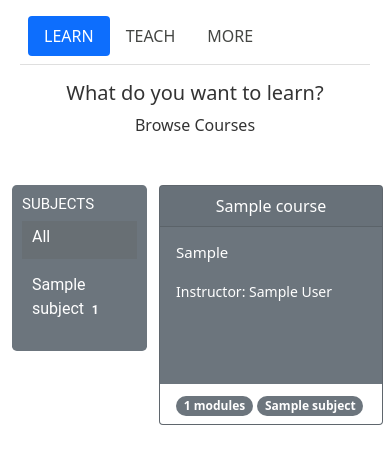
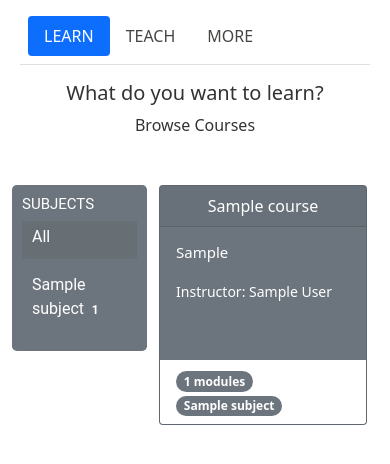
Before and after one commit to stevelab1/edusites, a Django app: page / in a window 390 px wide. Shown: the part 89-553 px from the top of the page. Run offline with Django 3.2, Linux system fonts and the light colour scheme; tables that the repository leaves empty hold one stand-in row (values such as "Sample post"); some libraries are stand-ins or nearby versions.

Commit message:
homepage responsive

```diff
--- a/courses/templates/courses/course/list.html
+++ b/courses/templates/courses/course/list.html
@@ -69,7 +69,7 @@
 </div>
   <br>
 
-  <div class="contents text-white bg-secondary rounded-3">
+  <div class="contents text-white bg-secondary mb-3 rounded-3">
     <h6>SUBJECTS</h6>
     <ul id="browse">
       <li {% if not subject %}class="selected"{% endif %}>
@@ -91,7 +91,7 @@
         {% with subject=course.subject %}
          <div class="col-sm">
            <a href="{% url "course_detail" course.slug %}">
-           <div class="card border-muted text-white bg-secondary mb-3" style="min-width: 14rem; max-width: 50rem; height: 15rem">
+           <div class="card border-muted text-white bg-secondary mb-3" style="min-width: 13rem; max-width: 50rem; height: 15rem">
              <div class="card-header text-center">{{ course.title }}</div>
              <div class="card-body">
 <!--               <h5 class="card-title">{{ course.overview }}</h5>-->
```
